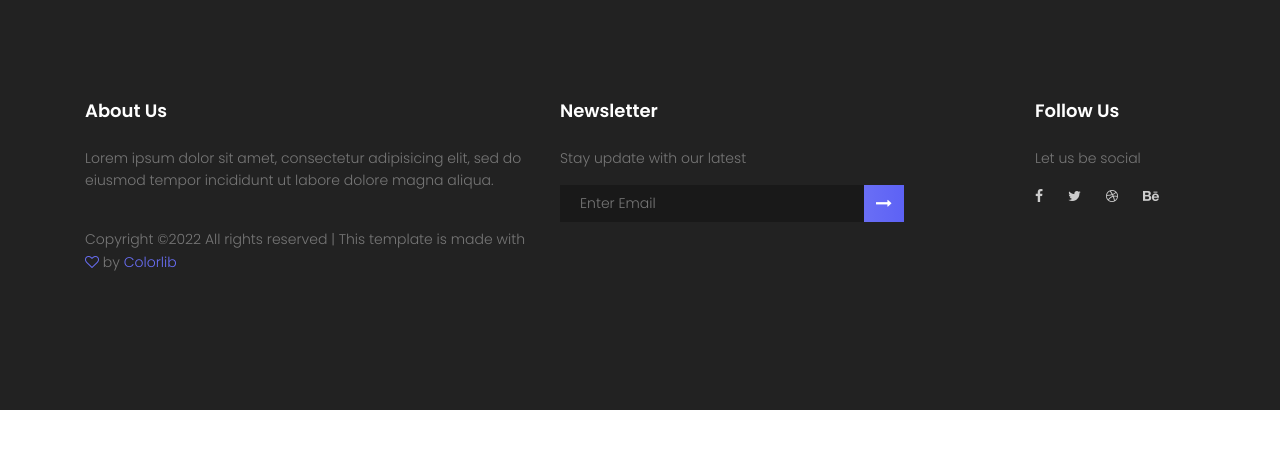
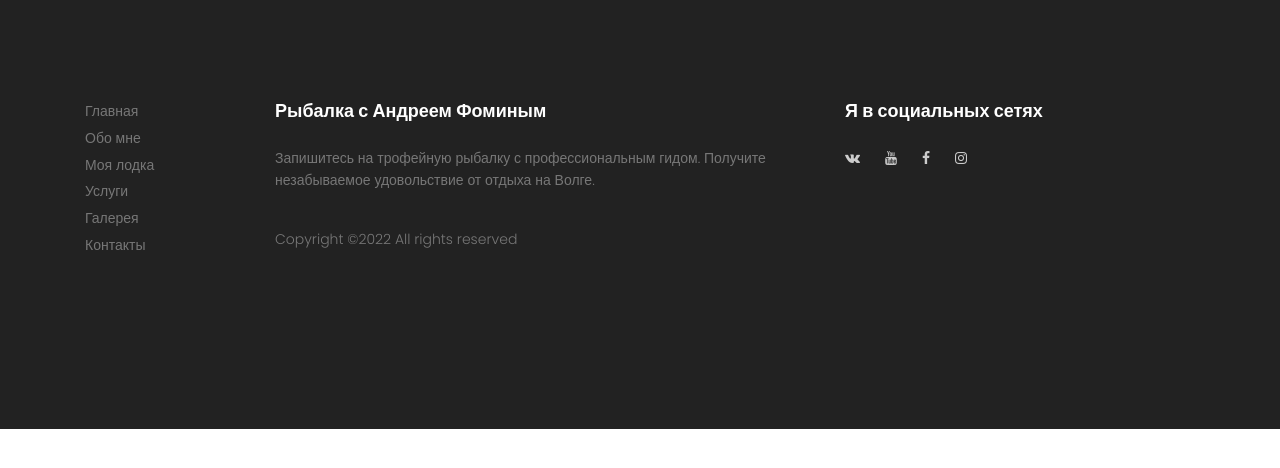
Before and after one commit to dgolov/FominFishing, a Django app: page /boat in a window 1280 px wide. Shown: the top 468 px of the page. Run offline with Django 4.2, Linux system fonts and the light colour scheme; some libraries are stand-ins or nearby versions.

Commit message:
updated footer

```diff
--- a/templates/inc/footer.html
+++ b/templates/inc/footer.html
@@ -1,63 +1,32 @@
 <footer class="footer-area section-gap">
     <div class="container">
         <div class="row">
-            <div class="col-lg-5 col-md-6 col-sm-6">
+            <div class="col-lg-2 col-md-6 col-sm-6 mb-5">
+                <ul>
+                    <li class="mb-1"><a href="/" style="color: #777777;">Главная</a></li>
+                    <li class="mb-1"><a href="/about" style="color: #777777;">Обо мне</a></li>
+                    <li class="mb-1"><a href="/boat" style="color: #777777;">Моя лодка</a></li>
+                    <li class="mb-1"><a href="/service" style="color: #777777;">Услуги</a></li>
+                    <li class="mb-1"><a href="/gallery" style="color: #777777;">Галерея</a></li>
+                    <li class="mb-1"><a href="/contact" style="color: #777777;">Контакты</a></li>
+                </ul>
+            </div>
+            <div class="col-lg-6 col-md-6 col-sm-6">
                 <div class="single-footer-widget">
-                    <h6>About Us</h6>
-                    <p>
-                        Lorem ipsum dolor sit amet, consectetur adipisicing elit, sed do eiusmod tempor incididunt ut
-                        labore dolore magna aliqua.
-                    </p>
-                    <!-- Link back to Colorlib can't be removed. Template is licensed under CC BY 3.0. -->
-                    <p class="footer-text">Copyright &copy;2022</script>
-                        All rights reserved | This template is made with <i class="fa fa-heart-o"
-                                                                            aria-hidden="true"></i> by <a
-                                href="https://colorlib.com" target="_blank">Colorlib</a></p>
-                    <!-- Link back to Colorlib can't be removed. Template is licensed under CC BY 3.0. -->
+                    <h6>Рыбалка с Андреем Фоминым</h6>
+                    <p>Запишитесь на трофейную рыбалку с профессиональным гидом. Получите незабываемое удовольствие от
+                    отдыха на Волге.</p>
+                    <p class="footer-text">Copyright &copy;2022 All rights reserved</p>
                 </div>
             </div>
-            <div class="col-lg-5  col-md-6 col-sm-6">
+            <div class="col-lg-4 col-md-6 col-sm-6 social-widget">
                 <div class="single-footer-widget">
-                    <h6>Newsletter</h6>
-                    <p>Stay update with our latest</p>
-                    <div class="" id="mc_embed_signup">
-
-                        <form target="_blank" novalidate="true"
-                              action="https://spondonit.us12.list-manage.com/subscribe/post?u=1462626880ade1ac87bd9c93a&amp;id=92a4423d01"
-                              method="get" class="form-inline">
-
-                            <div class="d-flex flex-row">
-
-                                <input class="form-control" name="EMAIL" placeholder="Enter Email"
-                                       onfocus="this.placeholder = ''" onblur="this.placeholder = 'Enter Email '"
-                                       required="" type="email">
-
-
-                                <button class="click-btn btn btn-default"><i class="fa fa-long-arrow-right"
-                                                                             aria-hidden="true"></i></button>
-                                <div style="position: absolute; left: -5000px;">
-                                    <input name="b_36c4fd991d266f23781ded980_aefe40901a" tabindex="-1" value=""
-                                           type="text">
-                                </div>
-
-                                <!-- <div class="col-lg-4 col-md-4">
-                                    <button class="bb-btn btn"><span class="lnr lnr-arrow-right"></span></button>
-                                </div>  -->
-                            </div>
-                            <div class="info"></div>
-                        </form>
-                    </div>
-                </div>
-            </div>
-            <div class="col-lg-2 col-md-6 col-sm-6 social-widget">
-                <div class="single-footer-widget">
-                    <h6>Follow Us</h6>
-                    <p>Let us be social</p>
+                    <h6>Я в социальных сетях</h6>
                     <div class="footer-social d-flex align-items-center">
+                        <a href="#"><i class="fa fa-vk"></i></a>
+                        <a href="#"><i class="fa fa-youtube"></i></a>
                         <a href="#"><i class="fa fa-facebook"></i></a>
-                        <a href="#"><i class="fa fa-twitter"></i></a>
-                        <a href="#"><i class="fa fa-dribbble"></i></a>
-                        <a href="#"><i class="fa fa-behance"></i></a>
+                        <a href="#"><i class="fa fa-instagram"></i></a>
                     </div>
                 </div>
             </div>
--- a/web/static/css/main.css
+++ b/web/static/css/main.css
@@ -2684,7 +2684,7 @@ h6 {
 }
 
 .footer-text a, .footer-text i {
-  color: #696ef5;
+  color: #777777;
 }
 
 .whole-wrap {
```
